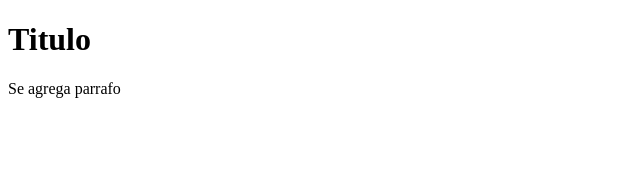
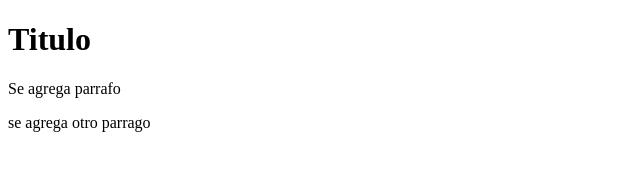
Before and after one commit to iscwarrior/gitRemote2, a plain HTML site: page index.html in a window 1280 px wide. Shown: the whole page, without its empty margins (0-640 px from the left). Drawn offline with Linux system fonts and the light colour scheme.

Commit message:
se agrega otro parrafor 2

```diff
--- a/index.html
+++ b/index.html
@@ -9,5 +9,6 @@
 <body>
     <h1> Titulo</h1>
     <p> Se agrega parrafo</p>
+    <p> se agrega otro parrago</p>
 </body>
 </html>
```
